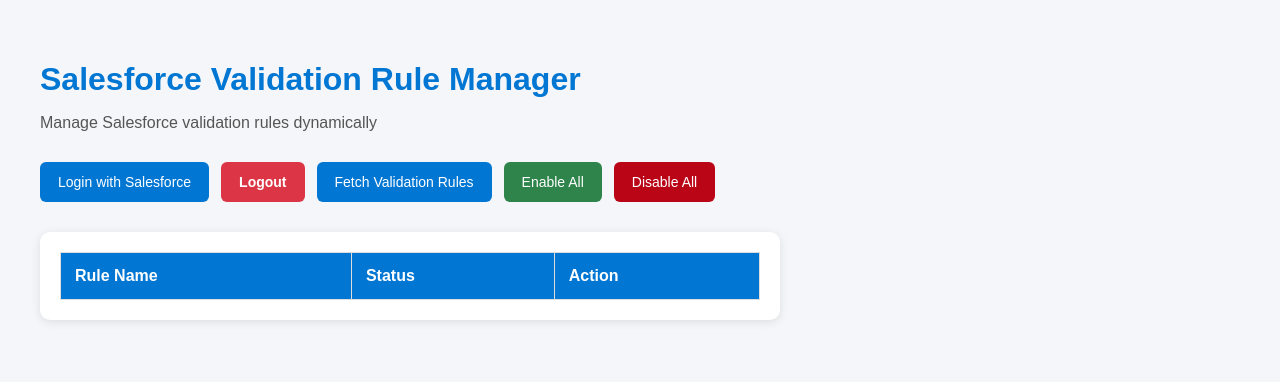
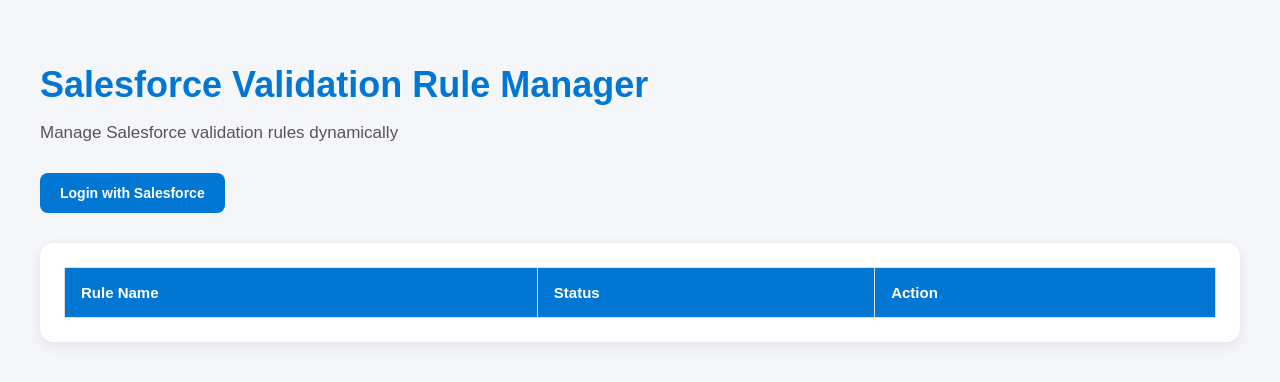
Before and after one commit to Hshariq123/salesforce-validation-rule-manager, a React (Create React App) app in the folder frontend/: page / in a window 1280 px wide. Shown: the top 382 px of the page. Built offline with nearby package versions, Linux system fonts and the light colour scheme.

Commit message:
Improve dashboard UI and login state

```diff
--- a/frontend/src/App.css
+++ b/frontend/src/App.css
@@ -6,7 +6,9 @@ body {
 }
 
 .app-container {
-  padding: 40px;
+max-width: 1200px;
+margin: auto;
+padding: 40px 20px;
 }
 
 .header-section {
@@ -16,28 +18,49 @@ body {
 .header-section h1 {
 color: #0176d3;
 margin-bottom: 10px;
+font-size: 36px;
 }
 
 .header-section p {
 color: #555;
-  font-size: 16px;
+font-size: 17px;
 }
 
-.button-group {
+.top-actions {
 margin-bottom: 30px;
+}
+
+.action-row {
 display: flex;
-  gap: 12px;
+gap: 15px;
 flex-wrap: wrap;
+margin-bottom: 20px;
+}
+
+.logout-section {
+display: flex;
+justify-content: flex-end;
 }
 
 button {
 border: none;
-  padding: 12px 18px;
-  border-radius: 6px;
+padding: 12px 20px;
+border-radius: 8px;
 cursor: pointer;
 font-size: 14px;
+font-weight: 600;
 color: white;
-  transition: 0.2s;
+transition: all 0.2s ease;
+}
+
+button:hover {
+transform: translateY(-1px);
+}
+
+button:disabled {
+opacity: 0.6;
+cursor: not-allowed;
+transform: none;
 }
 
 .primary-btn {
@@ -64,33 +87,54 @@ button {
 background-color: #8e0412;
 }
 
+.logout-btn {
+background-color: #5f5f5f;
+}
+
+.logout-btn:hover {
+background-color: #444;
+}
+
+.loading-text {
+color: #0176d3;
+font-weight: bold;
+margin-bottom: 20px;
+font-size: 16px;
+}
+
 .table-container {
 background-color: white;
-  padding: 20px;
-  border-radius: 10px;
-  width: fit-content;
-  box-shadow: 0 2px 10px rgba(0,0,0,0.1);
+padding: 24px;
+border-radius: 14px;
+box-shadow: 0 4px 14px rgba(0,0,0,0.08);
+overflow-x: auto;
 }
 
 table {
 border-collapse: collapse;
+width: 100%;
 min-width: 700px;
 }
 
 th {
 background-color: #0176d3;
 color: white;
+font-size: 15px;
 }
 
 th,
 td {
-  padding: 14px;
+padding: 16px;
 border: 1px solid #ddd;
 text-align: left;
 }
 
 tr:nth-child(even) {
 background-color: #f9f9f9;
+}
+
+tr:hover {
+background-color: #eef4ff;
 }
 
 .active-status {
@@ -102,26 +146,22 @@ tr:nth-child(even) {
 color: #ba0517;
 font-weight: bold;
 }
-.loading-text {
-  color: #0176d3;
-  font-weight: bold;
-  margin-bottom: 20px;
-  font-size: 16px;
-}
-button:disabled {
-  opacity: 0.6;
-  cursor: not-allowed;
-}
-.logout-btn {
-  background-color: #dc3545;
-  color: white;
-  border: none;
-  padding: 12px 18px;
-  border-radius: 6px;
-  cursor: pointer;
-  font-weight: bold;
+
+@media screen and (max-width: 768px) {
+
+.header-section h1 {
+font-size: 28px;
 }
 
-.logout-btn:hover {
-  opacity: 0.9;
+.action-row {
+flex-direction: column;
 }
+
+button {
+width: 100%;
+}
+
+.logout-section {
+justify-content: stretch;
+}
+}
--- a/frontend/src/App.js
+++ b/frontend/src/App.js
@@ -1,16 +1,36 @@
-import { useState } from 'react';
+import { useEffect, useState } from 'react';
 import axios from 'axios';
 import './App.css';
-
 function App() {
 
   const [rules, setRules] = useState([]);
   const [loading, setLoading] = useState(false);
+  const [isLoggedIn, setIsLoggedIn] = useState(false);
+  useEffect(() => {
 
+    const loggedIn =
+      localStorage.getItem('salesforceLoggedIn');
+
+    if (loggedIn) {
+
+      setIsLoggedIn(true);
+    }
+
+  }, []);
   const loginToSalesforce = () => {
-    window.location.href = 'https://salesforce-validation-rule-manager-ad6h.onrender.com/login';
+
+    localStorage.setItem('salesforceLoggedIn', 'true');
+
+    window.location.href =
+      'https://salesforce-validation-rule-manager-ad6h.onrender.com/login';
   };
   const logoutFromSalesforce = () => {
+
+    localStorage.removeItem('salesforceLoggedIn');
+
+    setRules([]);
+
+    setIsLoggedIn(false);
 
     window.location.href =
       'https://salesforce-validation-rule-manager-ad6h.onrender.com/logout';
@@ -26,7 +46,7 @@ const fetchValidationRules = async () => {
       );
 
       setRules(response.data);
-
+      setIsLoggedIn(true);
     } catch (error) {
 
       console.log(error);
@@ -98,15 +118,54 @@ const toggleAllRules = async (activeState) => {
         </p>
 
       </div>
+      <div className="top-actions">
 
-      <div className="button-group">
+  {
+
+    !isLoggedIn ? (
 
       <button
         className="primary-btn"
-          onClick={loginToSalesforce} disabled={loading}
+        onClick={loginToSalesforce}
+        disabled={loading}
       >
         Login with Salesforce
       </button>
+
+    ) : (
+
+      <>
+
+        <div className="action-row">
+
+          <button
+            className="primary-btn"
+            onClick={fetchValidationRules}
+            disabled={loading}
+          >
+            Fetch Validation Rules
+          </button>
+
+          <button
+            className="enable-btn"
+            onClick={() => toggleAllRules(true)}
+            disabled={loading}
+          >
+            Enable All
+          </button>
+
+          <button
+            className="disable-btn"
+            onClick={() => toggleAllRules(false)}
+            disabled={loading}
+          >
+            Disable All
+          </button>
+
+        </div>
+
+        <div className="logout-section">
+
           <button
             className="logout-btn"
             onClick={logoutFromSalesforce}
@@ -114,26 +173,14 @@ const toggleAllRules = async (activeState) => {
           >
             Logout
           </button>
-        <button
-          className="primary-btn"
-          onClick={fetchValidationRules} disabled={loading}
-        >
-          Fetch Validation Rules
-        </button>
 
-        <button
-          className="enable-btn"
-          onClick={() => toggleAllRules(true)} disabled={loading}
-        >
-          Enable All
-        </button>
+        </div>
 
-        <button
-          className="disable-btn"
-          onClick={() => toggleAllRules(false)} disabled={loading}
-        >
-          Disable All
-        </button>
+      </>
+
+    )
+
+  }
 
 </div>
       {
```
Also changed, not shown: 1 other file (tests, documents, lock files or other folders). Lines whose indentation alone changed are shown as unchanged.
